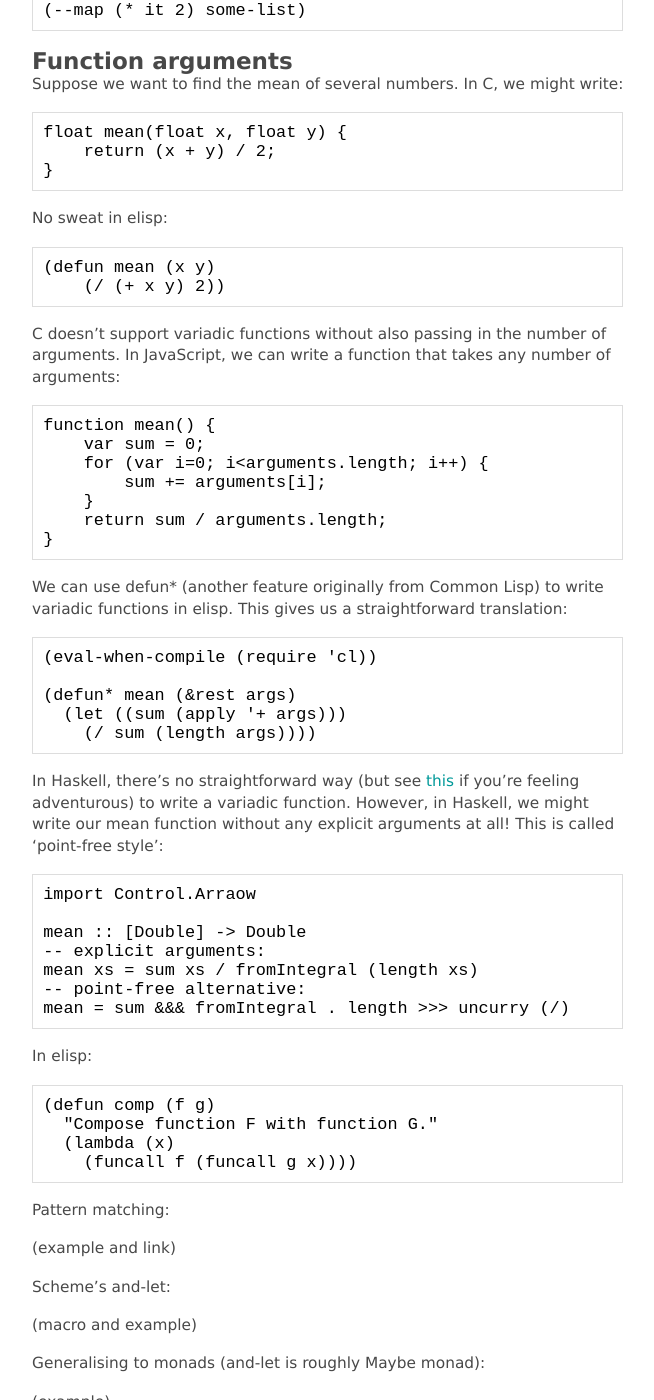
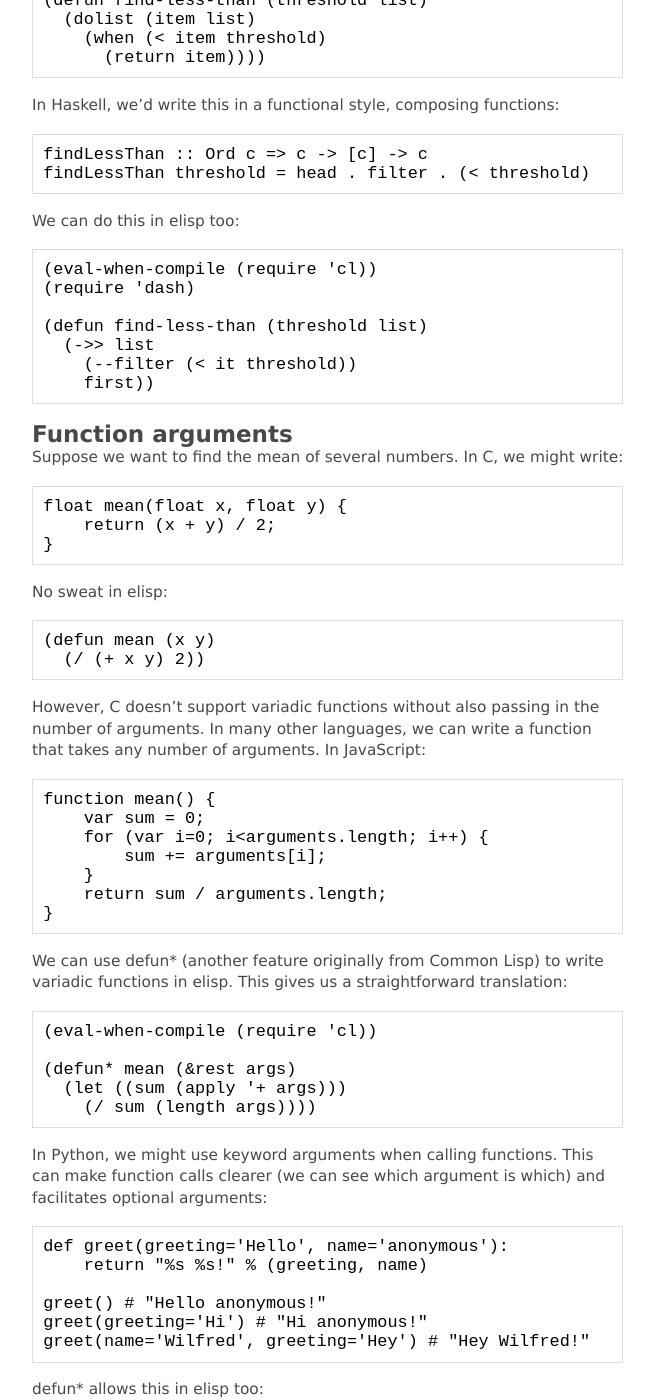
Before and after one commit to Wilfred/wilfred.github.com, a Jekyll site: the page built from _posts/2013-05-09-multi-paradigm-elisp.markdown, in a window 1280 px wide and 1400 px high, scrolled down 1680 px. Shown: the whole window, without its empty margins (439-1093 px from the left). Built offline with Jekyll 4.4.1, drawn with Linux system fonts in a browser that asks for light colours; some of the changed text lies outside the part shown.

```diff
--- a/_posts/2013-05-09-multi-paradigm-elisp.markdown
+++ b/_posts/2013-05-09-multi-paradigm-elisp.markdown
@@ -12,33 +12,8 @@ into elisp to showcase this diversity.
 
 ### Iterating over a sequence
 
-Suppose we want to double every item in a list. In Java, we'd probably
-use a for-each loop.
-
-    import java.util.Arrays;
-    import java.util.ArrayList;
-    import java.util.List;
-
-    // inside our function
-    List<Integer> someList = Arrays.asList(1, 2, 3);
-    List<Integer> resultList = new ArrayList();
-
-    for (Integer x : someList) {
-        resultList.add(x * 2);
-    }
-
-We can do this in elisp using the loop macro (originally from Common
-Lisp):
-
-    (eval-when-compile (require 'cl))
-
-    (setq some-list '(1 2 3))
-    (setq result-list)
-    (loop for x in some-list do
-          (add-to-list 'result-list (* 2 x) t))
-
-In other languages though, we wouldn't mutate objects. In Ruby, we
-might write it like this, using map:
+Suppose we want to double every item in a list. In Ruby, we might
+write it like this, using map:
 
     some_list = [1, 2, 3]
     some_list.map{|x| x*2 }
@@ -58,7 +33,7 @@ Elisp has the loop macro (originally from Common Lisp):
     (eval-when-compile (require 'cl))
 
     (setq some-list '(1 2 3))
-    (loop for x in some-list collect (* 2 x))
+    (loop for x in some-list collect (* x 2))
 
 In Scala, we can use special arguments to denote the function
 arguments:
@@ -73,6 +48,49 @@ Using anaphoric macros we can do this in elisp:
     (setq some-list '(1 2 3))
     (--map (* it 2) some-list)
 
+### Searching a sequence
+
+Suppose we want to find the first integer in a list that's lower than
+some value.  In Java, we'd probably use a for-each loop, terminating
+as soon as we find the value we're looking for.
+
+    import java.util.List;
+
+    // inside some class
+    public Integer findLessThan(Integer threshold, List<Integer> list) {
+        for (Integer item: list) {
+            if (item < threshold) {
+                return item;
+            }
+        }
+        return null;
+    }
+
+We can do this in elisp using dolist and return:
+
+    (eval-when-compile (require 'cl))
+
+    (defun find-less-than (threshold list)
+      (dolist (item list)
+        (when (< item threshold)
+          (return item))))
+
+In Haskell, we'd write this in a functional style, composing
+functions:
+
+    findLessThan :: Ord c => c -> [c] -> c
+    findLessThan threshold = head . filter . (< threshold)
+
+We can do this in elisp too:
+
+    (eval-when-compile (require 'cl))
+    (require 'dash)
+
+    (defun find-less-than (threshold list)
+      (->> list
+        (--filter (< it threshold))
+        first))
+
 ### Function arguments
 
 Suppose we want to find the mean of several numbers. In C, we might
@@ -85,11 +103,11 @@ write:
 No sweat in elisp:
 
     (defun mean (x y)
-        (/ (+ x y) 2))
+      (/ (+ x y) 2))
 
-C doesn't support variadic functions without also passing in the
-number of arguments. In JavaScript, we can write a function that takes
-any number of arguments:
+However, C doesn't support variadic functions without also passing in the
+number of arguments. In many other languages, we can write a function that takes
+any number of arguments. In JavaScript:
 
     function mean() {
         var sum = 0;
@@ -109,30 +127,36 @@ translation:
       (let ((sum (apply '+ args)))
         (/ sum (length args))))
 
-In Haskell, there's no straightforward way (but see [this](okmij.org/ftp/Haskell/polyvariadic.html) if you're
-feeling adventurous) to write a variadic function. However, in
-Haskell, we might write our mean function without any explicit
-arguments at all! This is called 'point-free style':
+In Python, we might use keyword arguments when calling functions. This
+can make function calls clearer (we can see which argument is which)
+and facilitates optional arguments:
 
-    import Control.Arraow
+    def greet(greeting='Hello', name='anonymous'):
+        return "%s %s!" % (greeting, name)
 
-    mean :: [Double] -> Double
-    -- explicit arguments:
-    mean xs = sum xs / fromIntegral (length xs)
-    -- point-free alternative:
-    mean = sum &&& fromIntegral . length >>> uncurry (/)
+    greet() # "Hello anonymous!"
+    greet(greeting='Hi') # "Hi anonymous!"
+    greet(name='Wilfred', greeting='Hey') # "Hey Wilfred!"
 
-In elisp:
+defun* allows this in elisp too:
 
-    (defun comp (f g)
-      "Compose function F with function G."
-      (lambda (x)
-        (funcall f (funcall g x))))
+    (defun* greet (&key (greeting "Hello") (name "anonymous"))
+      (format "%s %s!" greeting name))
 
+    (greet)
+    (greet :greeting "Hi")
+    (greet :name "Wilfred" :greeting "Hey")
+
+### Pattern matching and destructuring
+
+    pcase
+    destructuring-bind
 
 Pattern matching:
 
 (example and link)
+
+### Monads
 
 Scheme's and-let:
 
@@ -154,17 +178,30 @@ Prototypical inheritance:
 
 (eieio example)
 
+Mixins:
+
+    example
+
 Metaclasses:
 
 (python example?)
 (eieio example)
 
+### Namespaces
+
 Lisp-1:
 
 (macro example)
 
-Scheme pure macros?
+### What elisp doesn't have
 
-Scheme's infix notation proposal?
+Hygenic macros, reader macros, logic programming (miniKanren), infix notation (but
+see SRFI 105), a type system (Clojure and Racket)
 
-Type system: none yet, but Clojure and Scheme have it.
+### Should I use these?
+
+There's certainly more than one way to do it in elisp. Generally,
+favouring idiomatic code is going to make it easier for others (and
+the future you) to maintain code. I learnt this the hard way when
+writing experimental packaging macros and making my code resistant to
+debugging or jumping to the definition.
```
Also changed, not shown: other parts of _posts/2013-05-09-multi-paradigm-elisp.markdown (+2 -2 lines).
